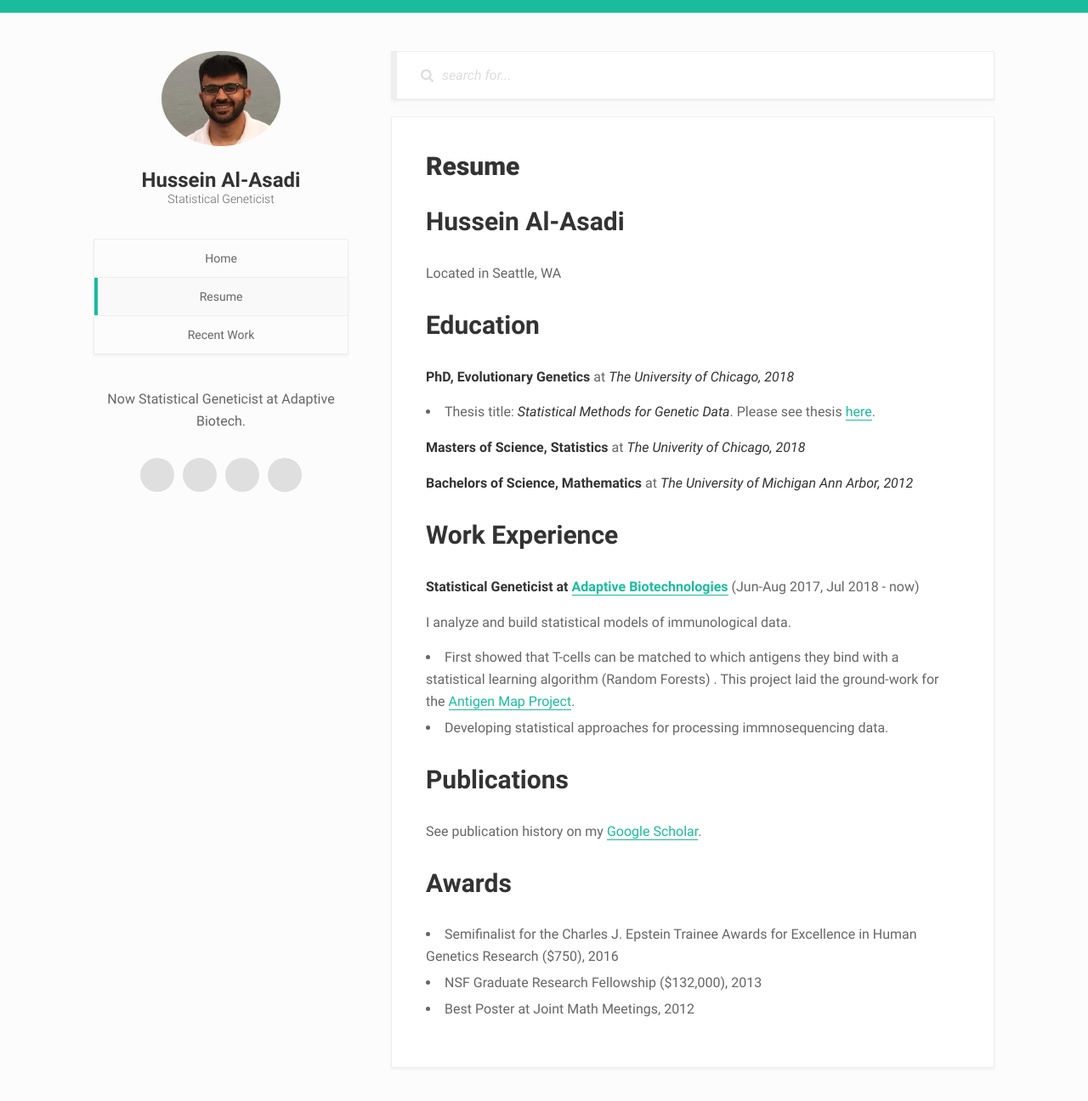
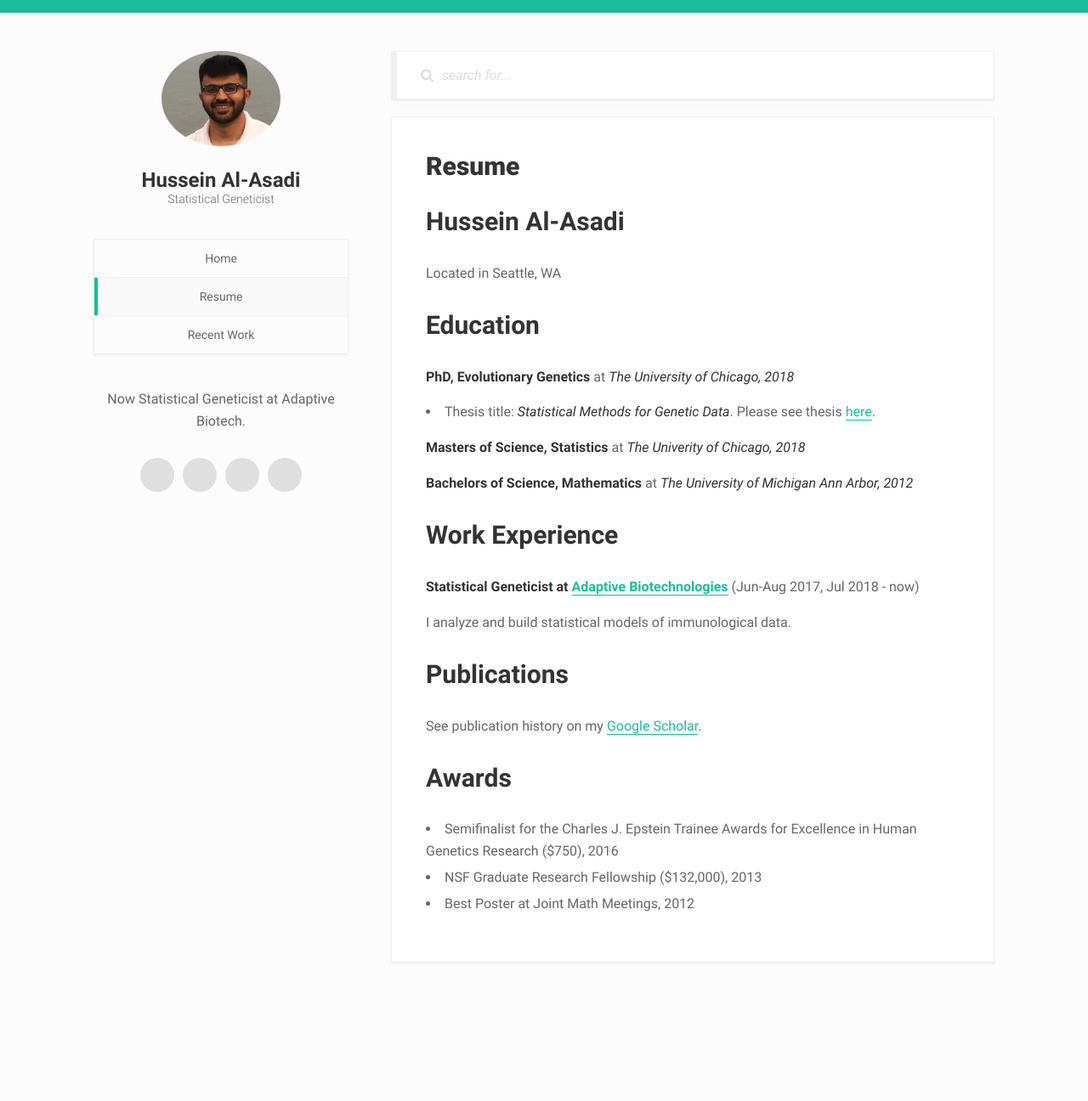
Before and after one commit to halasadi/halasadi.github.io, a Jekyll site: the page built from _pages/resume/index.md, in a window 1280 px wide and 1317 px high. Shown: the top 1296 px of the window at 85% size. Built offline with Jekyll 4.4.1, drawn with Linux system fonts in a browser that asks for light colours.

Commit message:
Update index.md

```diff
--- a/_pages/resume/index.md
+++ b/_pages/resume/index.md
@@ -22,8 +22,6 @@ Located in Seattle, WA
 **Statistical Geneticist at <a href="https://www.adaptivebiotech.com" title="ab">Adaptive Biotechnologies</a>** (Jun-Aug 2017, Jul 2018 - now)
 
 I analyze and build statistical models of immunological data.
- - First showed that T-cells can be matched to which antigens they bind with a statistical learning algorithm (Random Forests) . This project laid the ground-work for the <a href="https://www.adaptivebiotech.com/tcr-antigen-map" title="ab">Antigen Map Project</a>.
- - Developing statistical approaches for processing immnosequencing data.
 
 # Publications
 
```
